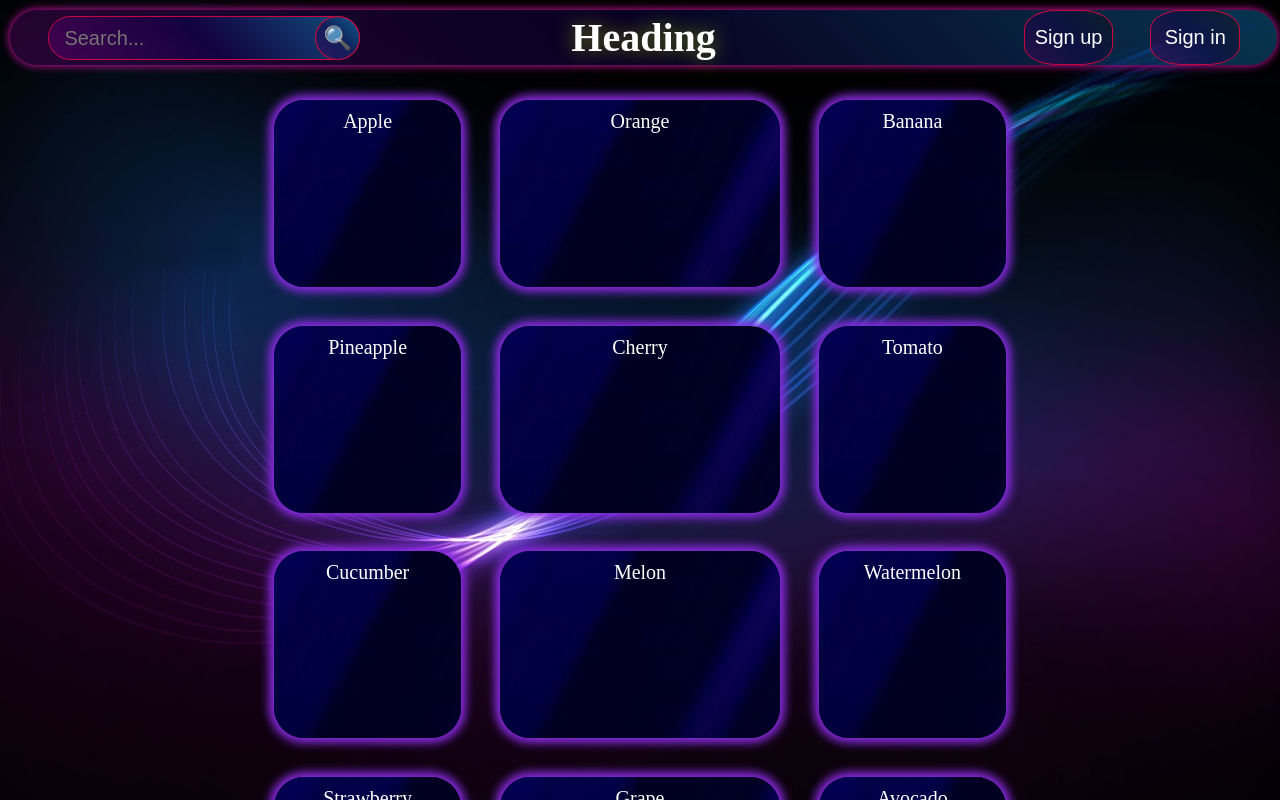
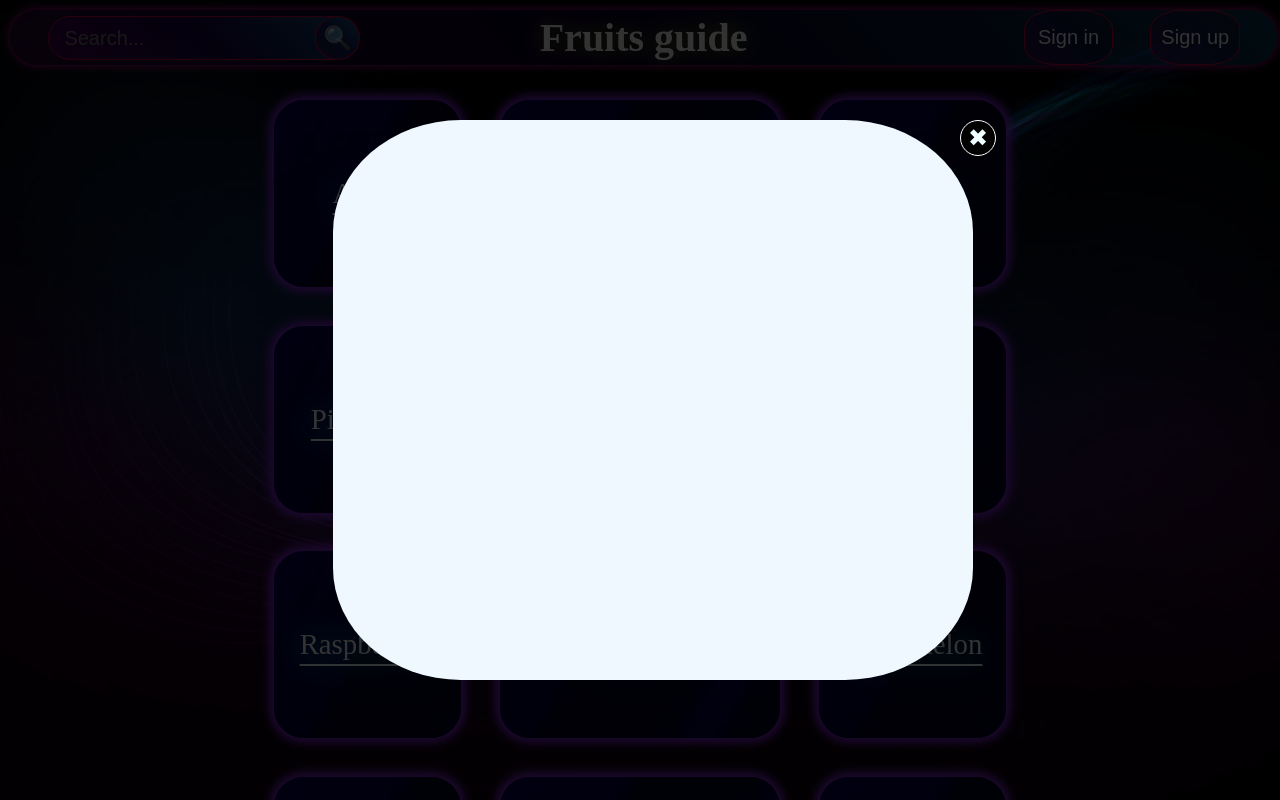
Before and after one commit to Excalibur0888/react-app-1, a React (Create React App) app: page / in a window 1280 px wide. Both pictures are taken after a click on the button "Sign in". Shown: the top 800 px of the page. Built offline with nearby package versions, Linux system fonts and the light colour scheme.

Commit message:
done the links on fruits + started register form

```diff
--- a/src/App.js
+++ b/src/App.js
@@ -3,17 +3,21 @@ import './styles/App.css';
 import Header from "./components/Header/Header";
 import Containers from "./components/Grid_containers/Containers";
 import Searching from "./components/Seacrh/Searching";
-import ModalWindowUp from "./components/ModalWindowUp/ModalWindowUp";
+import ModalWindowUp from "./components/ModalWindow/ModalWindowUp";
+import ModalWindowIn from "./components/ModalWindow/ModalWindowIn";
 
 function App() {
 	const [boxContent, setboxContent] = useState([
-		'Apple', 'Orange', 'Banana', 'Pineapple', 'Cherry', 'Tomato', 'Cucumber', 'Melon', 'Watermelon', 'Strawberry', 'Grape', 'Avocado', 'Lime', 'Coconut', 'Lemon'	]);
+		'Apple', 'Orange (fruit)', 'Banana', 'Pineapple', 'Cherry', 'Mandarin', 'Raspberries', 'Melon', 'Watermelon', 'Strawberry', 'Grape', 'Blackberry', 'Lime', 'Coconut', 'Lemon'	]);
+	const[visup, setvisup] = useState(true)
+	const[visin, setvisin] = useState(true)
 	return (
 	<div className="App">
-			<Header>
+		<Header value={visup} funcup={setvisup} funcin={setvisin}>
 		<Searching value={boxContent} func={setboxContent}/>
 		</Header>
-			<ModalWindowUp></ModalWindowUp>
+		<ModalWindowUp value={visup} func={setvisup}></ModalWindowUp>
+		<ModalWindowIn value={visin} func={setvisin}></ModalWindowIn>
 		<Containers value={boxContent}></Containers>
 	</div>
   );
--- a/src/components/Grid_containers/Containers.jsx
+++ b/src/components/Grid_containers/Containers.jsx
@@ -5,9 +5,11 @@ const Containers = (props) => {
 		if (props.value.length !== 0) {
 		return (
 		<div className={classes.container}>
-      {props.value.map((content, index) => (
-        <div key={index} className={classes.box}>
-          {content}
+      {props.value.map((fruit) => (
+        <div className={classes.box}>
+					<a href={`https://en.wikipedia.org/wiki/${fruit}`} target="_blank" rel="noreferrer">
+          {fruit}
+					</a>
         </div>
       ))}
     </div>
--- a/src/components/Grid_containers/Containers.module.css
+++ b/src/components/Grid_containers/Containers.module.css
@@ -9,7 +9,7 @@
   gap: 3vw;
   justify-content: center;
   text-align: center;
-	font-size: 20px;
+	font-size: 1.8em;
   grid-template-columns: var(--width) calc(var(--width)*1.5) calc(var(--width)/1.3) var(--width) calc(var(--width)*1.4);
   grid-template-rows: repeat(3, var(--width));
 }
@@ -30,13 +30,22 @@
 }
 
 .box {
+	display: flex;
+	align-items: center;
+	justify-content: center;
+	text-decoration: none;
 	border-radius: 30px;
 	padding: 10px;
-	text-align: center;
 	color: white;
 	background-image: url('fon.jpg');
 	position: relative;
 	box-shadow: 0 0 10px 5px blueviolet;
+}
+
+.box a {
+	text-underline-offset: 10px;
+	color: white;
+	text-shadow: 0 0 30px rgb(10, 220, 231);
 }
 
 /* надпись, если фрукты не найдены */
--- a/src/components/Header/Header.jsx
+++ b/src/components/Header/Header.jsx
@@ -2,11 +2,18 @@ import React from "react";
 import classes from './Header.module.css';
 
 const Header = (props) => {
+	function modal_windowup_visible () {
+		props.funcup(false)
+	}
+	function modal_windowin_visible () {
+		props.funcin(false)
+	}
 	return (
-		<header className={classes.header}><span className={classes.header__name}>Heading</span>
+		<header className={classes.header}>
+		<span className={classes.header__name}>Fruits guide</span>
 		{props.children}
-		<button className={classes.in_link}>Sign in</button>
-		<button className={classes.up_link}>Sign up</button>
+		<button onClick={modal_windowup_visible} className={classes.in_link}>Sign in</button>
+		<button onClick={modal_windowin_visible} className={classes.up_link}>Sign up</button>
 		</header>
 	)
 };
--- a/src/components/Header/Header.module.css
+++ b/src/components/Header/Header.module.css
@@ -38,11 +38,11 @@
 	border: 1px solid rgb(199, 7, 64);
 	border-radius: 35%;
 	top: 0;
-	left: 90%;
+	left: 80%;
 	right: 0;
 	bottom: 0;
 	color: white;
-	font-size: 20px;
+	font-size: 0.5em;
 }
 
 .in_link:active {
@@ -61,11 +61,11 @@
 	border: 1px solid rgb(199, 7, 64);
 	border-radius: 35%;
 	top: 0;
-	left: 80%;
+	left: 90%;
 	right: 0;
 	bottom: 0;
 	color: white;
-	font-size: 20px;
+	font-size: 0.5em;
 }
 
 .up_link:active {
--- /dev/null
+++ b/src/components/ModalWindow/ModalWindowIn.jsx
@@ -0,0 +1,18 @@
+import React from "react";
+import classes from './ModalWindowIn.module.css';
+
+const ModalWindowIn = (props) => {
+	const style = `${props.value ? classes.wrapper_invisible : classes.wrapper_visible}`
+	function cancel_searching () {
+		props.func(true)
+	}
+	return (
+		<div className={style}>
+			<button onClick={cancel_searching} className={classes.cancel_modal}>✖</button>
+			<form className={classes.form}>
+			</form>
+		</div>
+	)
+}
+
+export default ModalWindowIn;
--- /dev/null
+++ b/src/components/ModalWindow/ModalWindowIn.module.css
@@ -0,0 +1,59 @@
+.wrapper_visible {
+	position: absolute;
+	top: 0;
+	left: 0;
+	right: 0;
+	bottom: 0;
+	width: 100%;
+	height: 100%;
+	background: rgba(0, 0, 0, .8);
+	z-index: 5;
+}
+
+.wrapper_invisible {
+	display: none;
+}
+
+.cancel_modal {
+	position: absolute;
+	cursor: pointer;
+	visibility: visible;
+	color: azure;
+	background: inherit;
+	border: 1px solid rgb(252, 251, 251);
+	width: 1.5em;
+	height: 1.5em;
+	left: 75%;
+	top: 15%;
+	right: 0;
+	bottom: 0;
+	font-size: 1.5em;
+	border-radius: 100%;
+	animation: opacity .7s ease;
+}
+
+.cancel_modal:active {
+	transform: scale(.8);
+}
+
+.form {
+	position: absolute;
+	top: 15%;
+	left: 26%;
+	right: 0;
+	bottom: 0;
+	width: 50vw;
+	height: 70vh;
+	background-color: aliceblue;
+	border-radius: 20%;
+	animation: opacity 1s ease;
+}
+
+@keyframes opacity{
+	from {
+		opacity: 0;
+	}
+	to {
+		opacity: 1;
+	}
+}
--- /dev/null
+++ b/src/components/ModalWindow/ModalWindowUp.jsx
@@ -0,0 +1,18 @@
+import React from "react";
+import classes from './ModalWindowUp.module.css';
+
+const ModalWindowUp = (props) => {
+	const style = `${props.value ? classes.wrapper_invisible : classes.wrapper_visible}`
+	function cancel_searching () {
+		props.func(true)
+	}
+	return (
+		<div className={style}>
+			<button onClick={cancel_searching} className={classes.cancel_modal}>✖</button>
+			<form className={classes.form}>
+			</form>
+		</div>
+	)
+}
+
+export default ModalWindowUp;
--- /dev/null
+++ b/src/components/ModalWindow/ModalWindowUp.module.css
@@ -0,0 +1,63 @@
+.wrapper_visible {
+	position: absolute;
+	display: flex;
+	justify-content: center;
+	align-items: center;
+	top: 0;
+	left: 0;
+	right: 0;
+	bottom: 0;
+	width: 100%;
+	height: 100%;
+	background: rgba(0, 0, 0, .8);
+	z-index: 5;
+}
+
+.wrapper_invisible {
+	display: none;
+}
+
+.cancel_modal {
+	position: absolute;
+	cursor: pointer;
+	display: block;
+	visibility: visible;
+	color: azure;
+	background: inherit;
+	border: 1px solid rgb(252, 251, 251);
+	width: 1.5em;
+	height: 1.5em;
+	left: 75%;
+	top: 15%;
+	right: 0;
+	bottom: 0;
+	font-size: 1.5em;
+	border-radius: 100%;
+	animation: opacity .7s ease;
+}
+
+.cancel_modal:active {
+	transform: scale(.8);
+}
+
+.form {
+	position: absolute;
+	top: 15%;
+	left: 26%;
+	right: 0;
+	bottom: 0;
+	width: 50vw;
+	height: 70vh;
+	background-color: aliceblue;
+	border-radius: 20%;
+	animation: opacity 1s ease;
+}
+
+@keyframes opacity{
+	from {
+		opacity: 0;
+	}
+	to {
+		opacity: 1;
+	}
+}
--- a/src/components/ModalWindowUp/ModalWindowUp.jsx
+++ /dev/null
@@ -1,11 +0,0 @@
-import React from "react";
-import classes from './ModalWindowUp.module.css';
-
-const ModalWindowUp = () => {
-	return (
-		<div className={classes.wrapper}>
-		</div>
-	)
-}
-
-export default ModalWindowUp;
--- a/src/components/ModalWindowUp/ModalWindowUp.module.css
+++ /dev/null
@@ -1,6 +0,0 @@
-.wrapper {
-	width: 100%;
-	height: 100%;
-	background: rgba(0, 0, 0, .7);
-	z-index: 5;
-}
--- a/src/components/Seacrh/Searching.jsx
+++ b/src/components/Seacrh/Searching.jsx
@@ -5,7 +5,7 @@ const Searching = (props) => {
 	const [searchQuery, setsearchQuery] = useState('')
 	const [visible, setvisible] = useState(false)
 	const style = `${visible ? classes.cancel_search : classes.cancel_search_invisible}`
-	const old_arr = ['Apple', 'Orange', 'Banana', 'Pineapple', 'Cherry', 'Tomato', 'Cucumber', 'Melon', 'Watermelon', 'Strawberry', 'Grape', 'Avocado', 'Lime', 'Coconut', 'Lemon']
+	const old_arr = ['Apple', 'Orange (fruit)', 'Banana', 'Pineapple', 'Cherry', 'Mandarin', 'Raspberries', 'Melon', 'Watermelon', 'Strawberry', 'Grape', 'Blackberry', 'Lime', 'Coconut', 'Lemon']
 	function cancel_searching () {
 		props.func(old_arr)
 		setsearchQuery('')
```
Also changed, not shown: src/img/apple.jpg (added). Lines whose indentation alone changed are shown as unchanged.
